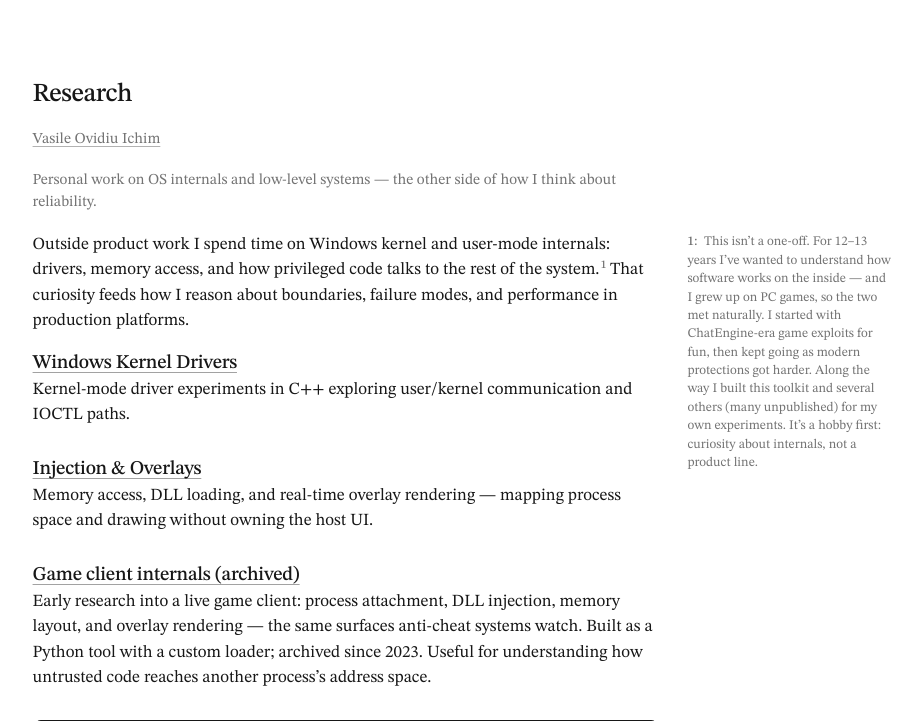
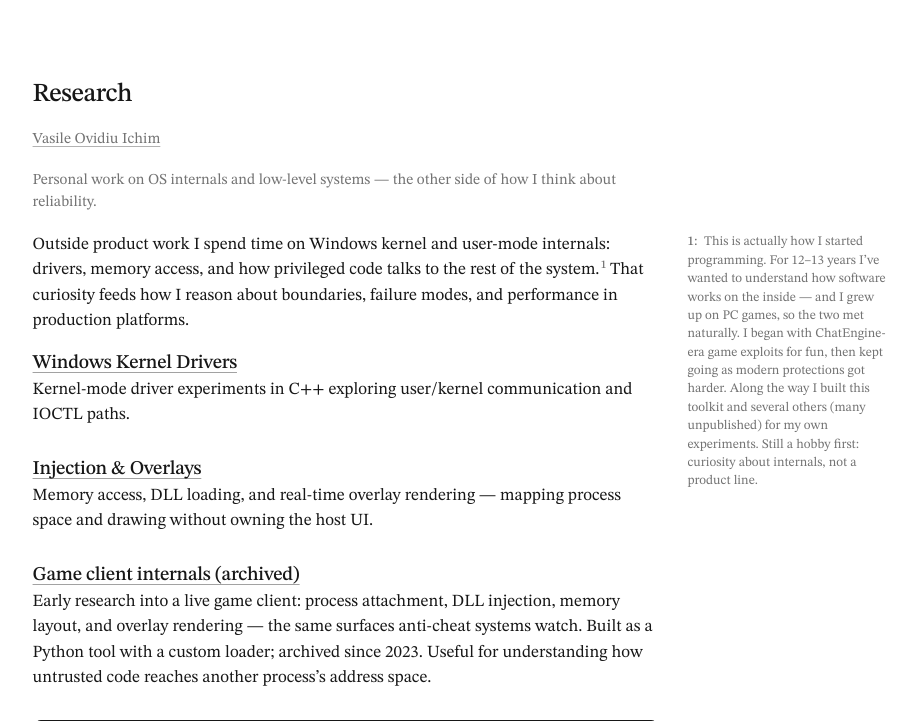
Before and after one commit to zabbix-byte/cv, a Django app: page /research/ in a window 1280 px wide. Shown: the top 721 px of the page, without its empty margins (294-1216 px from the left). Run offline with Django 5.2, Linux system fonts and the light colour scheme; some web fonts are replaced.

Commit message:
fix: Update sidenote content in research.html for clarity and personal narrative
- Revised the text in the sidenote of research.html to better reflect the author's journey into programming and software understanding.
- Enhanced the narrative flow while maintaining the original intent of sharing personal experiences related to software and gaming.

```diff
--- a/templates/pages/research.html
+++ b/templates/pages/research.html
@@ -12,7 +12,7 @@
   <div class="text-sidenote">
     <aside class="sidenote">
       <span class="sidenote-num">1</span>
-      This isn’t a one-off. For 12–13 years I’ve wanted to understand how software works on the inside — and I grew up on PC games, so the two met naturally. I started with ChatEngine-era game exploits for fun, then kept going as modern protections got harder. Along the way I built this toolkit and several others (many unpublished) for my own experiments. It’s a hobby first: curiosity about internals, not a product line.
+      This is actually how I started programming. For 12–13 years I’ve wanted to understand how software works on the inside — and I grew up on PC games, so the two met naturally. I began with ChatEngine-era game exploits for fun, then kept going as modern protections got harder. Along the way I built this toolkit and several others (many unpublished) for my own experiments. Still a hobby first: curiosity about internals, not a product line.
     </aside>
     <p class="text-main">
       Outside product work I spend time on Windows kernel and user-mode internals: drivers, memory access, and how privileged code talks to the rest of the system.<span class="sidenote-mark" aria-hidden="true">1</span>
```
